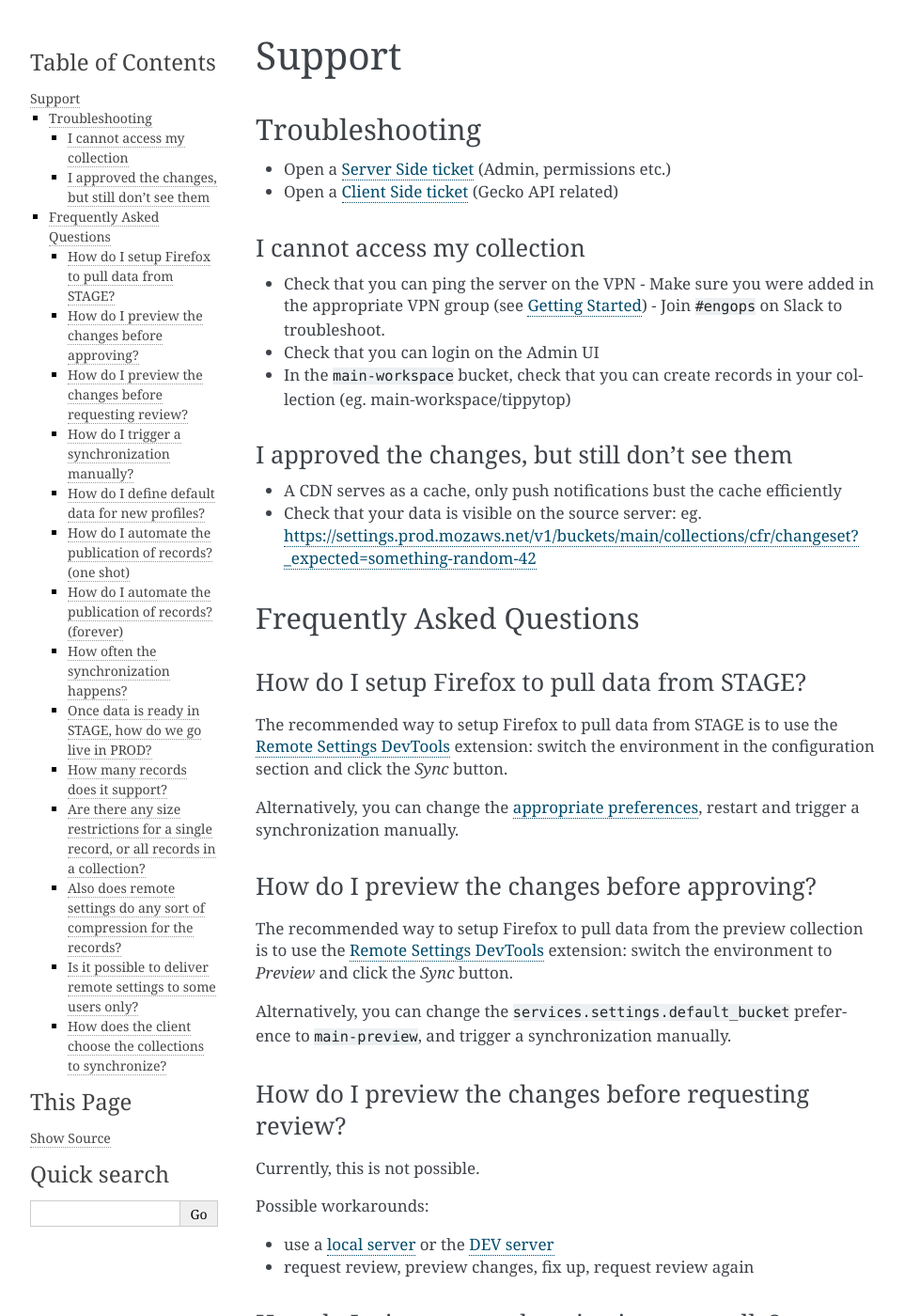
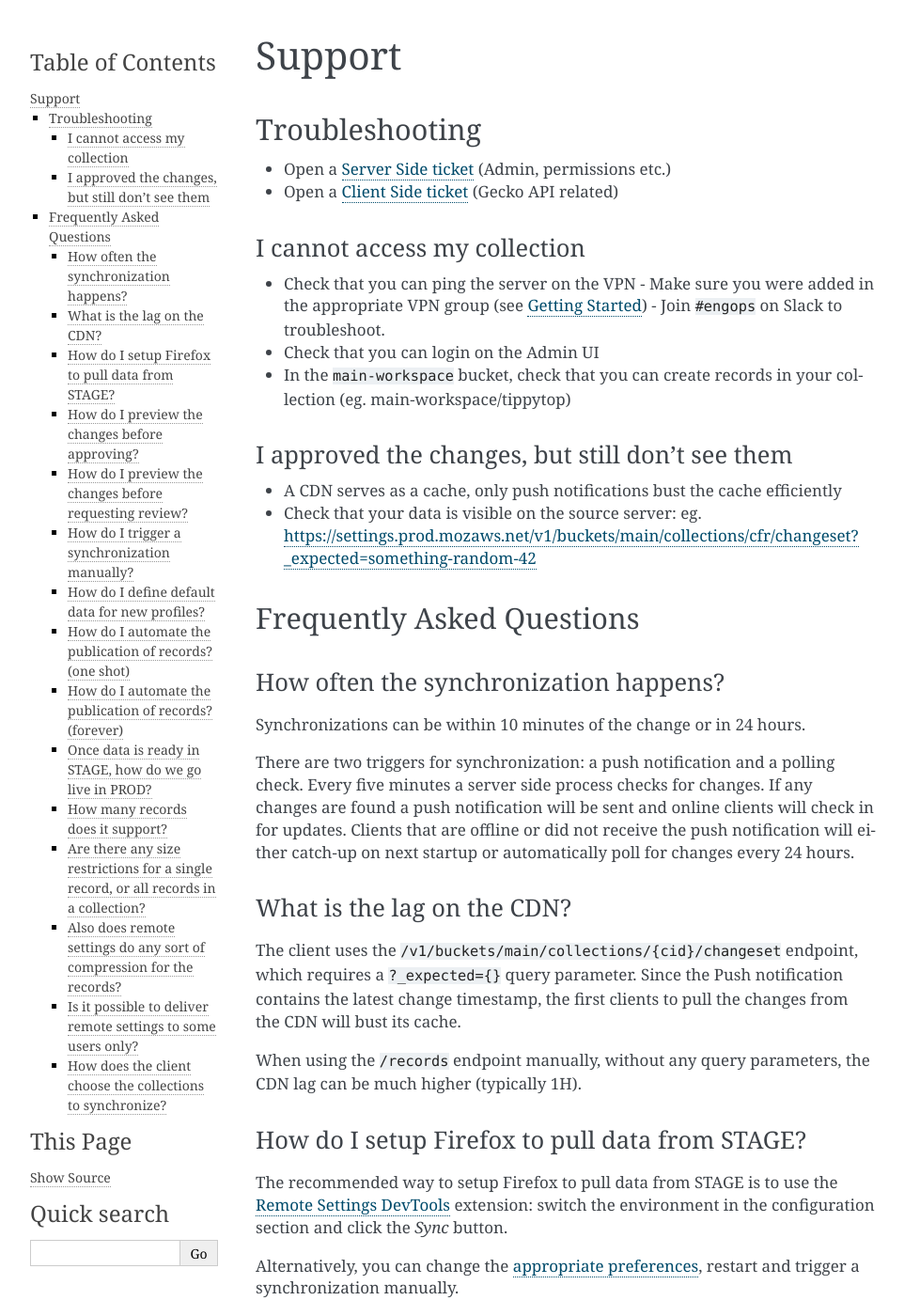
Before and after one commit to mozilla/remote-settings, a Sphinx documentation site: the page built from docs/support.rst, in a window 1280 px wide and 1400 px high. Shown: the whole window at 94% size, without its empty margins (148-1110 px from the left). Built offline with Sphinx 7.4.7, drawn with Linux system fonts in a browser that asks for light colours; some of the changed text lies outside the part shown.

Commit message:
Add details about CDN lag

```diff
--- a/docs/support.rst
+++ b/docs/support.rst
@@ -29,6 +29,22 @@
 
 Frequently Asked Questions
 --------------------------
+
+How often the synchronization happens?
+''''''''''''''''''''''''''''''''''''''
+
+Synchronizations can be within 10 minutes of the change or in 24 hours.
+
+There are two triggers for synchronization: a push notification and a polling check. Every five minutes a server side process checks for changes. If any changes are found a push notification will be sent and online clients will check in for updates. Clients that are offline or did not receive the push notification will either catch-up on next startup or automatically poll for changes every 24 hours.
+
+
+What is the lag on the CDN?
+'''''''''''''''''''''''''''
+
+The client uses the ``/v1/buckets/main/collections/{cid}/changeset`` endpoint, which requires a ``?_expected={}`` query parameter. Since the Push notification contains the latest change timestamp, the first clients to pull the changes from the CDN will bust its cache.
+
+When using the ``/records`` endpoint manually, without any query parameters, the CDN lag can be much higher (typically 1H).
+
 
 How do I setup Firefox to pull data from STAGE?
 '''''''''''''''''''''''''''''''''''''''''''''''
```
Also changed, not shown: other parts of docs/support.rst (+0 -8 lines).
